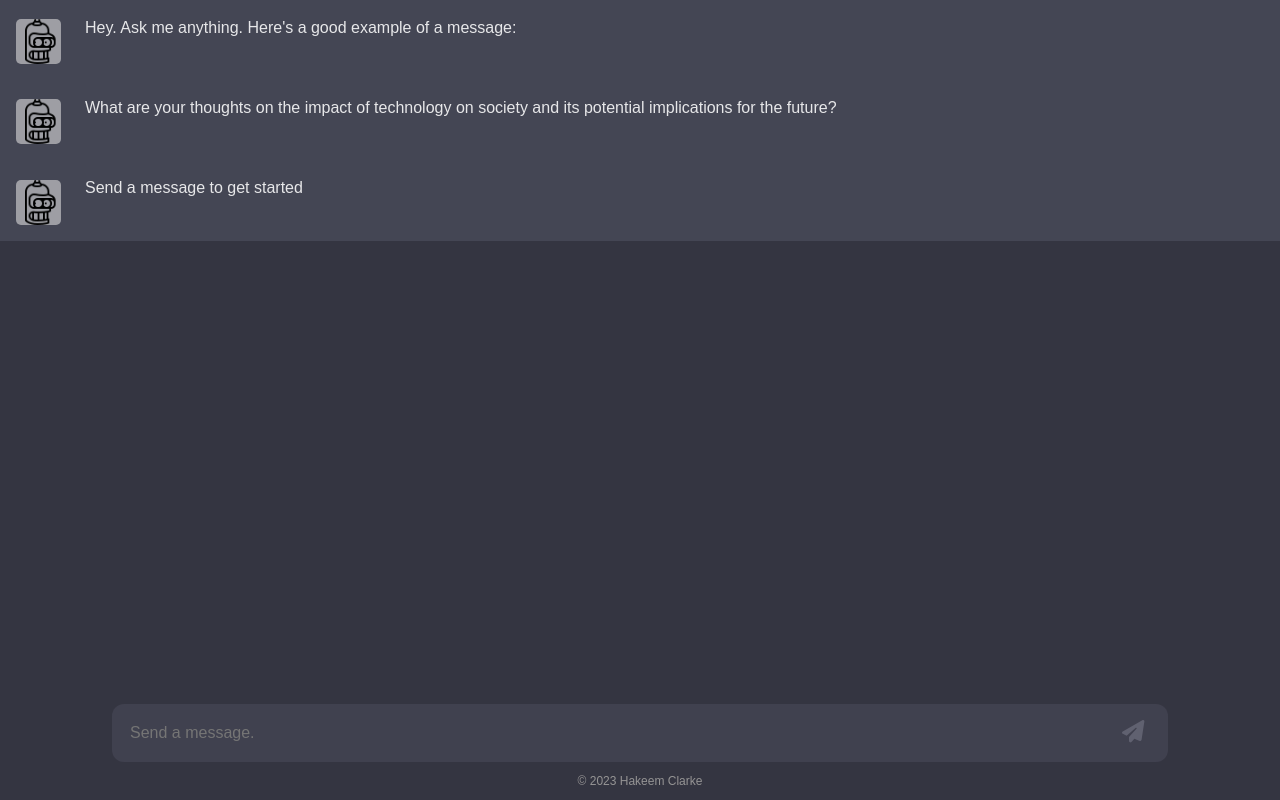
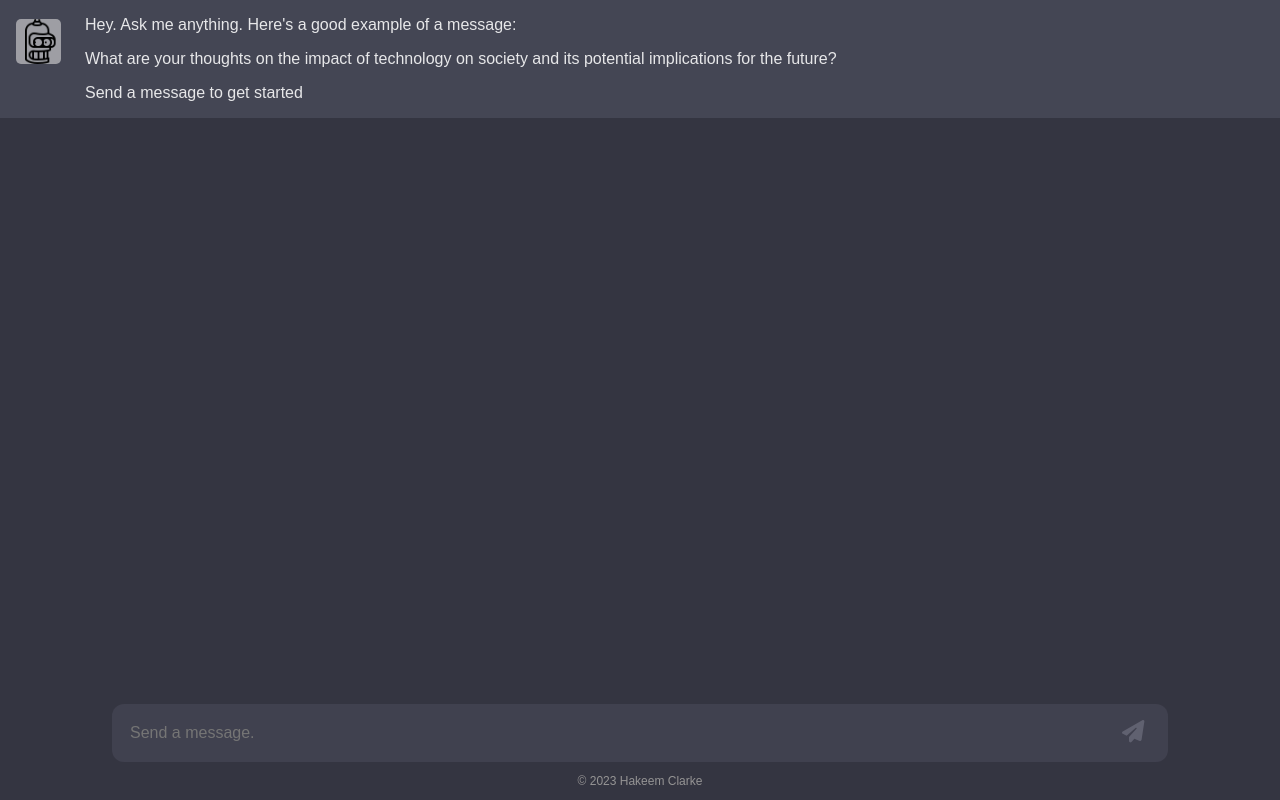
Before and after one commit to hakeem-jc/gpt-light, a Next.js app: page / in a window 1280 px wide. Built offline with nearby package versions, Linux system fonts and the light colour scheme.

Commit message:
Add formatting for new lines

```diff
--- a/src/app/app.tsx
+++ b/src/app/app.tsx
@@ -23,17 +23,10 @@ export const App = () => {
         <>
           <ChatBox
                 role={ChatType.BOT}
-                content={'Hey. Ask me anything. Here\'s a good example of a message:'}
-                is_empty={false}
-          />
-          <ChatBox
-                role={ChatType.BOT}
-                content={'What are your thoughts on the impact of technology on society and its potential implications for the future?'}
-                is_empty={false}
-          />
-          <ChatBox
-                role={ChatType.BOT}
-                content={`Send a message to get started`}
+                content={`Hey. Ask me anything. Here\'s a good example of a message:\n
+                What are your thoughts on the impact of technology on society and its potential implications for the future?\n
+                Send a message to get started
+                `}
                 is_empty={false}
           />
         </>
--- a/src/components/ChatBox/ChatBox.module.scss
+++ b/src/components/ChatBox/ChatBox.module.scss
@@ -9,7 +9,6 @@
 
     .text {
       padding-right: 1rem;
-      line-height: 1.5rem;
     }
 
     &-bot {
--- a/src/components/ChatBox/ChatBox.tsx
+++ b/src/components/ChatBox/ChatBox.tsx
@@ -13,6 +13,9 @@ interface ChatBoxProps {
 
 const ChatBox:FC<ChatBoxProps> = (props) => {
     const roleClassName = props.role === ChatType.BOT ? styles['chatbox-bot'] : '';
+
+    // Split the content by line breaks and render each line as a separate paragraph
+    const contentLines = !props.content ? [""] : props.content?.split('\n') ;
 
     return (
         <div className={`${styles.chatbox} ${roleClassName}`}>
@@ -32,7 +35,14 @@ const ChatBox:FC<ChatBoxProps> = (props) => {
                     alt={props.role === ChatType.BOT ? "Bot Icon" : "User Icon"}
                     className={styles['image']}
                 />
-            <p className={styles['text']}>{props.content}</p>
+                <div className={styles['text-wrap']}>
+
+                {contentLines.map((line, index) => (
+                        <p key={index} className={styles['text']}>
+                            {line}
+                        </p>
+                    ))}
+                </div>
             </div>
         }
 
--- a/src/redux/chatSlice.ts
+++ b/src/redux/chatSlice.ts
@@ -3,7 +3,7 @@ import type { PayloadAction } from '@reduxjs/toolkit';
 import { Message } from '../interfaces/interfaces';
 
 const messages:Message[] = [
-    {"role": "system", "content": "You are ChatGPT, a large language model trained by OpenAI. Answer in the user's language based on the last message they sent. Answer as concisely as possible."}
+    {"role": "system", "content": "Your name is GPT Light, an AI assistant built by Hakeem Clarke, using the Open AI API and Next.js. Answer in the user's language based on the last message they sent. Answer as concisely as possible. Add new lines where appropriate"}
 ]
 
 const setChatSlice = createSlice({
```
